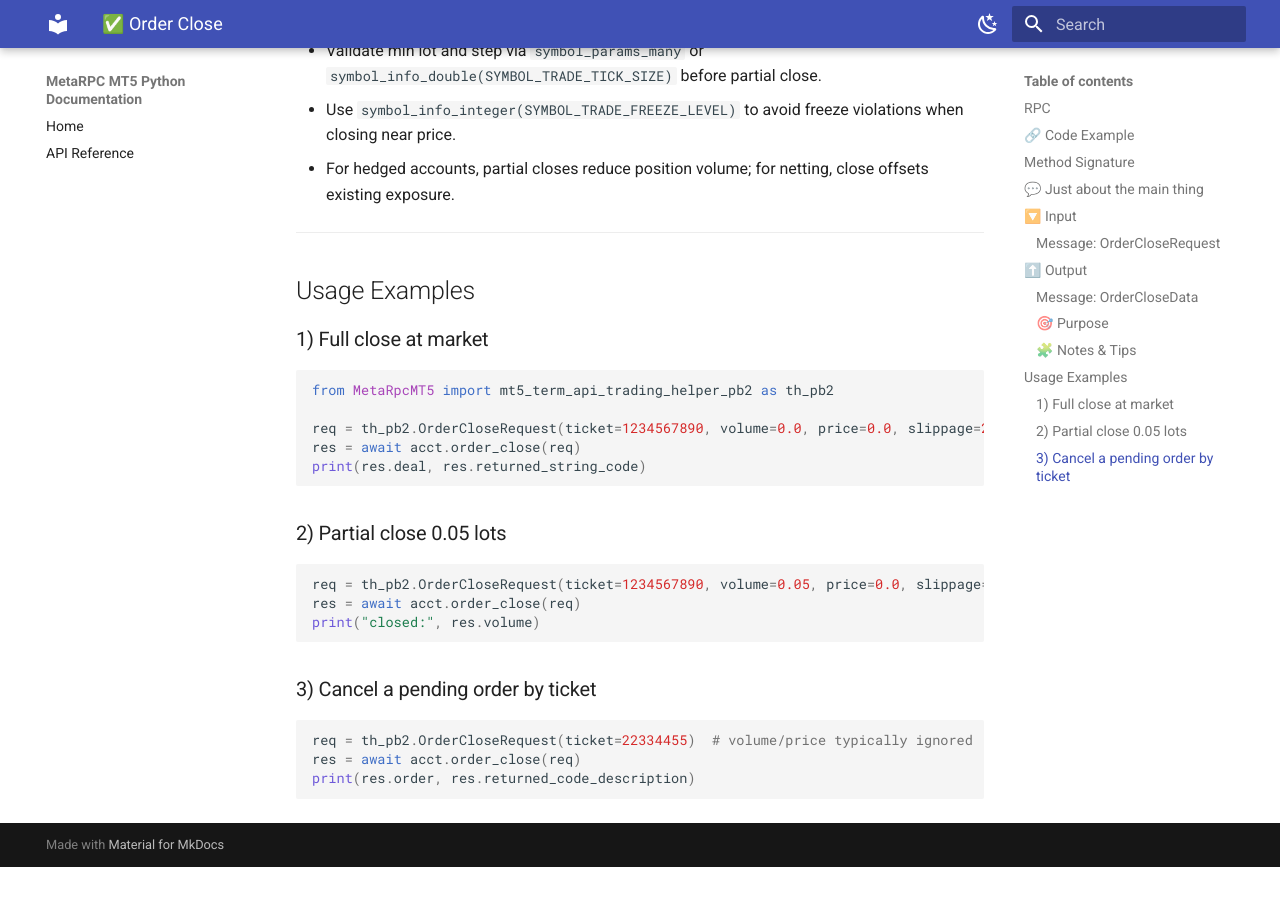
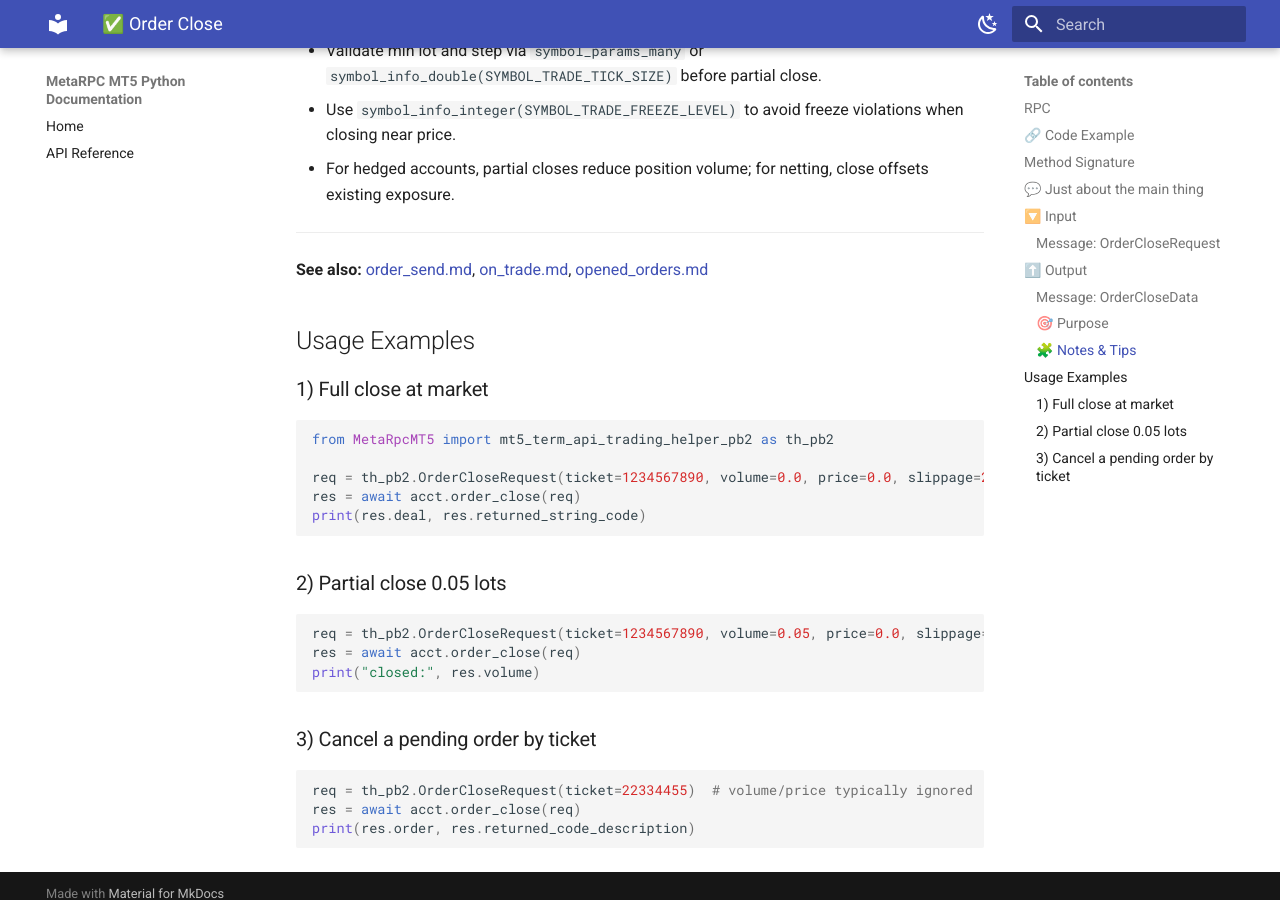
Before and after one commit to MetaRPC/PyMT5, an MkDocs documentation site: the page built from docs/MT5Account/Trading_Operations/order_close.md, in a window 1280 px wide and 900 px high, scrolled down 3389 px. Built offline with MkDocs 1.6.1 and Material for MkDocs 9.7.7, drawn with Linux system fonts in a browser that asks for light colours; before the commit the page ends 4256 px from its top, so only the background shows below that.

Commit message:
Update order_close.md

```diff
--- a/docs/MT5Account/Trading_Operations/order_close.md
+++ b/docs/MT5Account/Trading_Operations/order_close.md
@@ -119,6 +119,8 @@ async def order_close(
 
 ---
 
+**See also:** [order\_send.md](./order_send.md), [on\_trade.md](../Subscriptions_Streaming/on_trade.md), [opened\_orders.md](../Orders_Positions_History/opened_orders.md)
+
 ## Usage Examples
 
 ### 1) Full close at market
```
